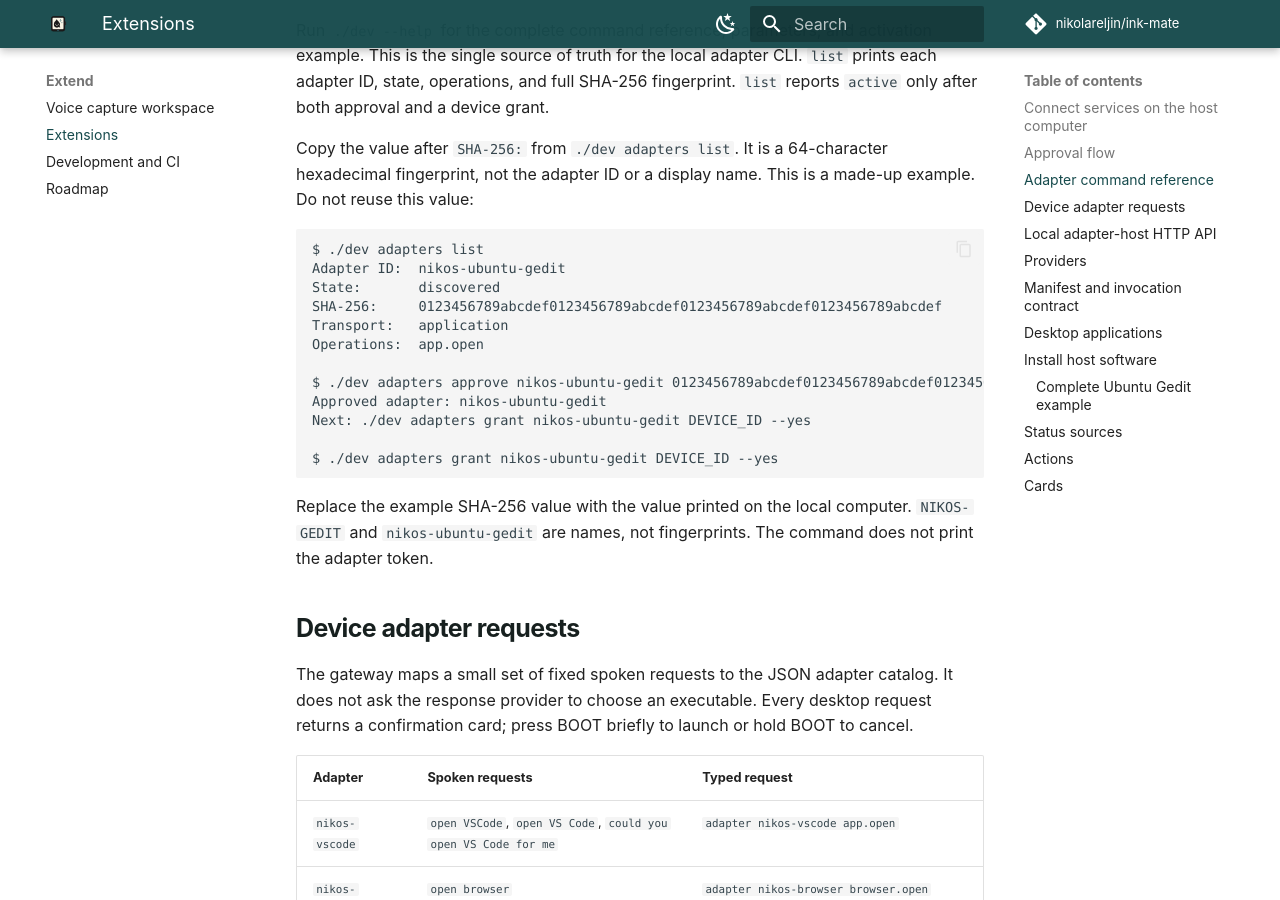
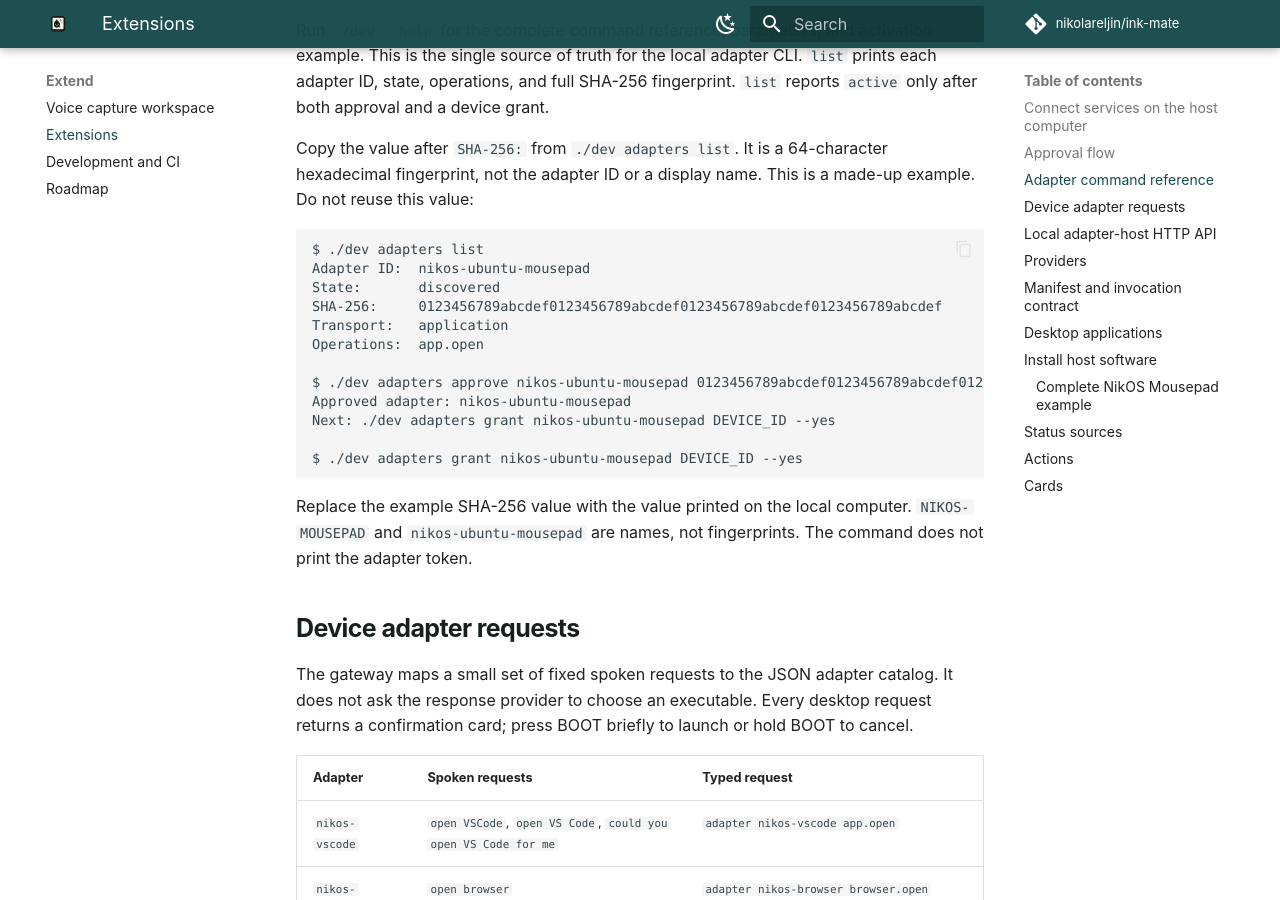
Before and after one commit to nikolareljin/ink-mate, an MkDocs documentation site: the page built from docs/extensions.md, in a window 1280 px wide and 900 px high, scrolled down 1294 px. Built offline with MkDocs 1.6.1 and Material for MkDocs 9.7.7, drawn with Linux system fonts in a browser that asks for light colours; comment, search, counter and statistics services are not loaded; some of the changed text lies outside the part shown.

Commit message:
fix: use Mousepad for NikOS editor

````diff
--- a/docs/extensions.md
+++ b/docs/extensions.md
@@ -54,21 +54,21 @@ made-up example. Do not reuse this value:
 
 ```text
 $ ./dev adapters list
-Adapter ID:  nikos-ubuntu-gedit
+Adapter ID:  nikos-ubuntu-mousepad
 State:       discovered
 SHA-256:     0123456789abcdef0123456789abcdef0123456789abcdef0123456789abcdef
 Transport:   application
 Operations:  app.open
 
-$ ./dev adapters approve nikos-ubuntu-gedit 0123456789abcdef0123456789abcdef0123456789abcdef0123456789abcdef --yes
-Approved adapter: nikos-ubuntu-gedit
-Next: ./dev adapters grant nikos-ubuntu-gedit DEVICE_ID --yes
+$ ./dev adapters approve nikos-ubuntu-mousepad 0123456789abcdef0123456789abcdef0123456789abcdef0123456789abcdef --yes
+Approved adapter: nikos-ubuntu-mousepad
+Next: ./dev adapters grant nikos-ubuntu-mousepad DEVICE_ID --yes
 
-$ ./dev adapters grant nikos-ubuntu-gedit DEVICE_ID --yes
+$ ./dev adapters grant nikos-ubuntu-mousepad DEVICE_ID --yes
 ```
 
 Replace the example SHA-256 value with the value printed on the local computer.
-`NIKOS-GEDIT` and `nikos-ubuntu-gedit` are names, not fingerprints.
+`NIKOS-MOUSEPAD` and `nikos-ubuntu-mousepad` are names, not fingerprints.
 The command does not print the adapter token.
 
 ## Device adapter requests
@@ -178,8 +178,8 @@ for confirmation. Add `--yes` only for an intentional non-interactive setup:
 
 ```sh
 ./dev adapters list
-./dev adapters approve nikos-ubuntu-gedit FINGERPRINT
-./dev adapters grant nikos-ubuntu-gedit DEVICE_ID --yes
+./dev adapters approve nikos-ubuntu-mousepad FINGERPRINT
+./dev adapters grant nikos-ubuntu-mousepad DEVICE_ID --yes
 ```
 
 Each launch is mutating and requires a short BOOT confirmation. Approve and
@@ -187,7 +187,7 @@ grant each adapter that the device may use.
 
 | OS | Adapter | Spoken request | Fixed launcher |
 | --- | --- | --- | --- |
-| Ubuntu | `nikos-ubuntu-gedit` | `open text editor`, `open editor`, `open gedit` | `gedit` |
+| Ubuntu | `nikos-ubuntu-mousepad` | `open text editor`, `open editor`, `open mousepad` | `mousepad` |
 | Ubuntu | `nikos-ubuntu-files` | `open files` | `nautilus` |
 | Ubuntu | `nikos-browser` | `open browser` | OS default browser |
 | macOS | `nikos-macos-textedit` | `open text editor`, `open TextEdit` | `open -a TextEdit` |
@@ -201,17 +201,15 @@ grant each adapter that the device may use.
 The host registers only the adapters for its operating system. An unavailable
 launcher returns an error card instead of reporting success.
 
-### Complete Ubuntu Gedit example
+### Complete NikOS Mousepad example
 
 This is the full path from a host computer to a device-confirmed launch. The
 SHA-256 value below is made up. Copy the real value printed by `adapters list`.
 
-1. Verify the fixed launcher exists. Install Gedit first when this command
-   prints no path:
+1. Verify the Xubuntu text editor that NikOS includes is present:
 
    ```sh
-   command -v gedit
-   sudo apt install gedit
+   command -v mousepad
    ```
 
 2. In one terminal, start the local adapter host and leave it running:
@@ -225,7 +223,7 @@ SHA-256 value below is made up. Copy the real value printed by `adapters list`.
 
    ```text
    $ ./dev adapters list
-   Adapter ID:  nikos-ubuntu-gedit
+   Adapter ID:  nikos-ubuntu-mousepad
    State:       discovered
    SHA-256:     0123456789abcdef0123456789abcdef0123456789abcdef0123456789abcdef
    Transport:   application
@@ -243,8 +241,8 @@ SHA-256 value below is made up. Copy the real value printed by `adapters list`.
    Approve the exact displayed fingerprint, then grant the paired device:
 
    ```sh
-   ./dev adapters approve nikos-ubuntu-gedit 0123456789abcdef0123456789abcdef0123456789abcdef0123456789abcdef --yes
-   ./dev adapters grant nikos-ubuntu-gedit inkmate-demo --yes
+   ./dev adapters approve nikos-ubuntu-mousepad 0123456789abcdef0123456789abcdef0123456789abcdef0123456789abcdef --yes
+   ./dev adapters grant nikos-ubuntu-mousepad inkmate-demo --yes
    ./dev adapters list
    ```
 
@@ -261,14 +259,14 @@ SHA-256 value below is made up. Copy the real value printed by `adapters list`.
    ./dev run gateway
    ```
 
-6. Hold BOOT, say exactly `Open Gedit`, then release BOOT. `Please open Gedit`,
-   `Can you please open Gedit?`, and `Would you open Gedit for me?` are also
-   recognized locally. A request such as `How do I open Gedit?` is a question,
-   so it is intentionally sent to the response provider instead of launching
-   an application.
+6. Hold BOOT, say exactly `Open Mousepad`, then release BOOT. `Please open
+   Mousepad`, `Can you please open Mousepad?`, and `Would you open Mousepad for
+   me?` are also recognized locally. A request such as `How do I open
+   Mousepad?` is a question, so it is intentionally sent to the response
+   provider instead of launching an application.
 
 7. The device displays `Confirm adapter action`. Briefly press BOOT to run the
-   fixed `gedit` command. Hold BOOT to cancel. The application does not open
+   fixed `mousepad` command. Hold BOOT to cancel. The application does not open
    until that confirmation.
 
 For VS Code, use the same sequence with `nikos-vscode`, verify `command -v
````
Also changed, not shown: 3 other files.
